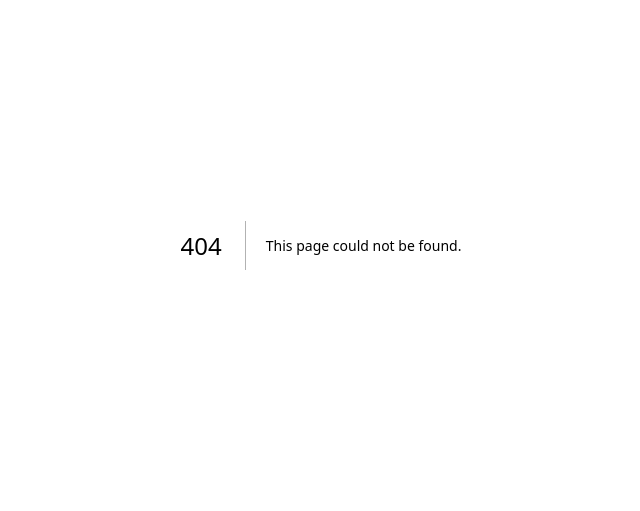
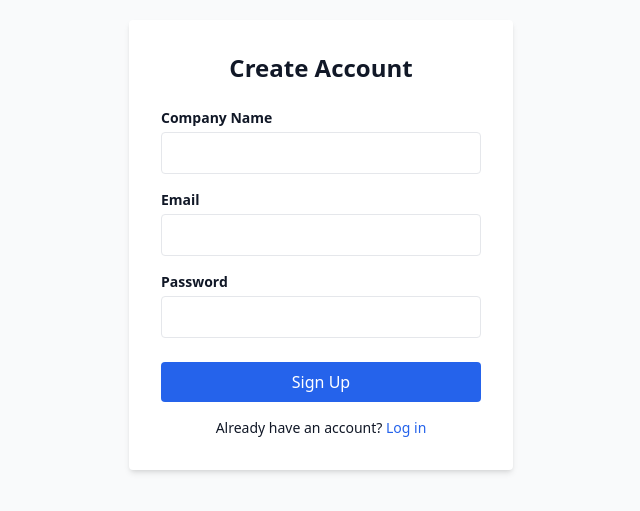
Before and after one commit to dahGuru/supportly, a Next.js app in the folder src/web/: page /signup in a window 1280 px wide. Before the commit this address had no page. Shown: the part 155-666 px from the top of the page, without its empty margins (319-959 px from the left). Built offline with nearby package versions, Linux system fonts and the light colour scheme.

Commit message:
Add signup page

```diff
--- a/src/web/pages/dashboard.js
+++ b/src/web/pages/dashboard.js
@@ -42,24 +42,24 @@
 //   );
 // }
 
-import { useEffect, useState } from 'react';
-import { useRouter } from 'next/router';
-import Link from 'next/link';
+import { useEffect, useState } from "react";
+import { useRouter } from "next/router";
+import Link from "next/link";
 
 export default function Dashboard() {
   const [data, setData] = useState(null);
   const router = useRouter();
 
   useEffect(() => {
-    const token = localStorage.getItem('token');
-    if (!token) return router.push('/');
+    const token = localStorage.getItem("token");
+    if (!token) return router.push("/");
 
-    fetch('/api/dashboard/stats', {
-      headers: { Authorization: `Bearer ${token}` }
+    fetch("/api/dashboard/stats", {
+      headers: { Authorization: `Bearer ${token}` },
     })
-    .then(res => res.json())
-    .then(setData)
-    .catch(() => router.push('/'));
+      .then((res) => res.json())
+      .then(setData)
+      .catch(() => router.push("/"));
   }, []);
 
   if (!data) return <div className="p-10">Loading...</div>;
@@ -70,7 +70,10 @@ export default function Dashboard() {
         <div className="flex justify-between items-center mb-8">
           <h1 className="text-3xl font-bold text-gray-800">Admin Dashboard</h1>
           <button
-            onClick={() => { localStorage.removeItem('token'); router.push('/'); }}
+            onClick={() => {
+              localStorage.removeItem("token");
+              router.push("/");
+            }}
             className="text-red-500 hover:underline"
           >
             Logout
@@ -80,15 +83,31 @@ export default function Dashboard() {
         <div className="grid grid-cols-1 md:grid-cols-2 gap-6">
           {/* Bots Section */}
           <div className="bg-white p-6 rounded-lg shadow">
-            <h2 className="text-xl font-semibold mb-4 border-b pb-2">Your Bots</h2>
+            <h2 className="text-xl font-semibold mb-4 border-b pb-2">
+              Your Bots
+            </h2>
             {data.bots.length === 0 ? (
               <p className="text-gray-500">No bots yet.</p>
             ) : (
               <ul className="space-y-3">
-                {data.bots.map(bot => (
-                  <li key={bot.id} className="flex justify-between items-center bg-gray-50 p-3 rounded">
-                    <span className="font-medium">{bot.name}</span>
-                    <span className="text-xs bg-green-100 text-green-800 px-2 py-1 rounded">Active</span>
+                {data.bots.map((bot) => (
+                  <li
+                    key={bot.id}
+                    className="flex justify-between items-center bg-gray-50 p-3 rounded"
+                  >
+                    {/* <span className="font-medium">{bot.name}</span> */}
+                    <div>
+                      <div className="font-bold">{bot.name}</div>
+                      <div className="text-xs text-gray-400 font-mono select-all">
+                        Bot ID: {bot.id}
+                      </div>
+                      <div className="text-xs text-gray-400 font-mono select-all">
+                        Tenant ID: {bot.tenant_id}
+                      </div>
+                    </div>
+                    <span className="text-xs bg-green-100 text-green-800 px-2 py-1 rounded">
+                      Active
+                    </span>
                   </li>
                 ))}
               </ul>
@@ -97,18 +116,24 @@ export default function Dashboard() {
 
           {/* Conversations Section */}
           <div className="bg-white p-6 rounded-lg shadow">
-            <h2 className="text-xl font-semibold mb-4 border-b pb-2">Recent Chats</h2>
+            <h2 className="text-xl font-semibold mb-4 border-b pb-2">
+              Recent Chats
+            </h2>
             {data.conversations.length === 0 ? (
               <p className="text-gray-500">No conversations yet.</p>
             ) : (
               <ul className="space-y-3">
-                {data.conversations.map(c => (
-                  <li key={c.id} className="border-l-4 border-blue-500 pl-3 py-1">
+                {data.conversations.map((c) => (
+                  <li
+                    key={c.id}
+                    className="border-l-4 border-blue-500 pl-3 py-1"
+                  >
                     <div className="text-sm font-bold text-gray-700">
-                      Guest (ID: {c.visitor_id || 'Anon'})
+                      Guest (ID: {c.visitor_id || "Anon"})
                     </div>
                     <div className="text-xs text-gray-500">
-                      {new Date(c.started_at).toLocaleString()} • {c.msg_count} messages
+                      {new Date(c.started_at).toLocaleString()} • {c.msg_count}{" "}
+                      messages
                     </div>
                   </li>
                 ))}
--- a/src/web/pages/index.js
+++ b/src/web/pages/index.js
@@ -1,32 +1,35 @@
-import { useState } from 'react';
-import { useRouter } from 'next/router';
+import { useState } from "react";
+import { useRouter } from "next/router";
 
 export default function Login() {
   const router = useRouter();
-  const [email, setEmail] = useState('');
-  const [password, setPassword] = useState('');
-  const [error, setError] = useState('');
+  const [email, setEmail] = useState("");
+  const [password, setPassword] = useState("");
+  const [error, setError] = useState("");
 
   async function handleSubmit(e) {
     e.preventDefault();
-    const res = await fetch('/api/auth/login', {
-      method: 'POST',
-      headers: { 'Content-Type': 'application/json' },
+    const res = await fetch("/api/auth/login", {
+      method: "POST",
+      headers: { "Content-Type": "application/json" },
       body: JSON.stringify({ email, password }),
     });
 
     if (res.ok) {
       const { token } = await res.json();
-      localStorage.setItem('token', token);
-      router.push('/dashboard');
+      localStorage.setItem("token", token);
+      router.push("/dashboard");
     } else {
-      setError('Invalid login');
+      setError("Invalid login");
     }
   }
 
   return (
     <div className="min-h-screen flex items-center justify-center bg-gray-100">
-      <form onSubmit={handleSubmit} className="bg-white p-8 rounded shadow-md w-96">
+      <form
+        onSubmit={handleSubmit}
+        className="bg-white p-8 rounded shadow-md w-96"
+      >
         <h1 className="text-2xl font-bold mb-6 text-center">Supportly Login</h1>
         {error && <div className="text-red-500 mb-4">{error}</div>}
 
@@ -34,19 +37,25 @@ export default function Login() {
           className="w-full border p-2 mb-4 rounded"
           placeholder="Email"
           value={email}
-          onChange={e => setEmail(e.target.value)}
+          onChange={(e) => setEmail(e.target.value)}
         />
         <input
           className="w-full border p-2 mb-6 rounded"
           type="password"
           placeholder="Password"
           value={password}
-          onChange={e => setPassword(e.target.value)}
+          onChange={(e) => setPassword(e.target.value)}
         />
 
         <button className="w-full bg-blue-600 text-white p-2 rounded hover:bg-blue-700">
           Log In
         </button>
+        <div className="mt-4 text-center text-sm">
+          Need an account?{" "}
+          <Link href="/signup" className="text-blue-600 hover:underline">
+            Sign up
+          </Link>
+        </div>
       </form>
     </div>
   );
--- /dev/null
+++ b/src/web/pages/signup.js
@@ -0,0 +1,80 @@
+import { useState } from 'react';
+import { useRouter } from 'next/router';
+import Link from 'next/link';
+
+export default function Signup() {
+  const router = useRouter();
+  const [form, setForm] = useState({ tenantName: '', email: '', password: '' });
+  const [error, setError] = useState('');
+  const [loading, setLoading] = useState(false);
+
+  async function handleSubmit(e) {
+    e.preventDefault();
+    setLoading(true);
+    setError('');
+
+    try {
+      const res = await fetch('/api/auth/signup', {
+        method: 'POST',
+        headers: { 'Content-Type': 'application/json' },
+        body: JSON.stringify(form),
+      });
+
+      if (res.ok) {
+        const { token } = await res.json();
+        localStorage.setItem('token', token);
+        router.push('/dashboard'); // Go straight to dashboard
+      } else {
+        const data = await res.json();
+        setError(data.error || 'Signup failed');
+      }
+    } catch (err) {
+      setError('Network error');
+    } finally {
+      setLoading(false);
+    }
+  }
+
+  return (
+    <div className="min-h-screen flex items-center justify-center bg-gray-50">
+      <form onSubmit={handleSubmit} className="bg-white p-8 rounded shadow-md w-96">
+        <h1 className="text-2xl font-bold mb-6 text-center">Create Account</h1>
+        {error && <div className="text-red-500 mb-4 text-sm">{error}</div>}
+
+        <label className="block text-sm font-bold mb-1">Company Name</label>
+        <input
+          className="w-full border p-2 mb-4 rounded"
+          value={form.tenantName}
+          onChange={e => setForm({...form, tenantName: e.target.value})}
+          required
+        />
+
+        <label className="block text-sm font-bold mb-1">Email</label>
+        <input
+          className="w-full border p-2 mb-4 rounded"
+          type="email"
+          value={form.email}
+          onChange={e => setForm({...form, email: e.target.value})}
+          required
+        />
+
+        <label className="block text-sm font-bold mb-1">Password</label>
+        <input
+          className="w-full border p-2 mb-6 rounded"
+          type="password"
+          value={form.password}
+          onChange={e => setForm({...form, password: e.target.value})}
+          required
+        />
+
+        <button disabled={loading} className="w-full bg-blue-600 text-white p-2 rounded hover:bg-blue-700 disabled:opacity-50">
+          {loading ? 'Creating...' : 'Sign Up'}
+        </button>
+
+        <div className="mt-4 text-center text-sm">
+          Already have an account? <Link href="/" className="text-blue-600 hover:underline">Log in</Link>
+        </div>
+      </form>
+    </div>
+  );
+}
```
